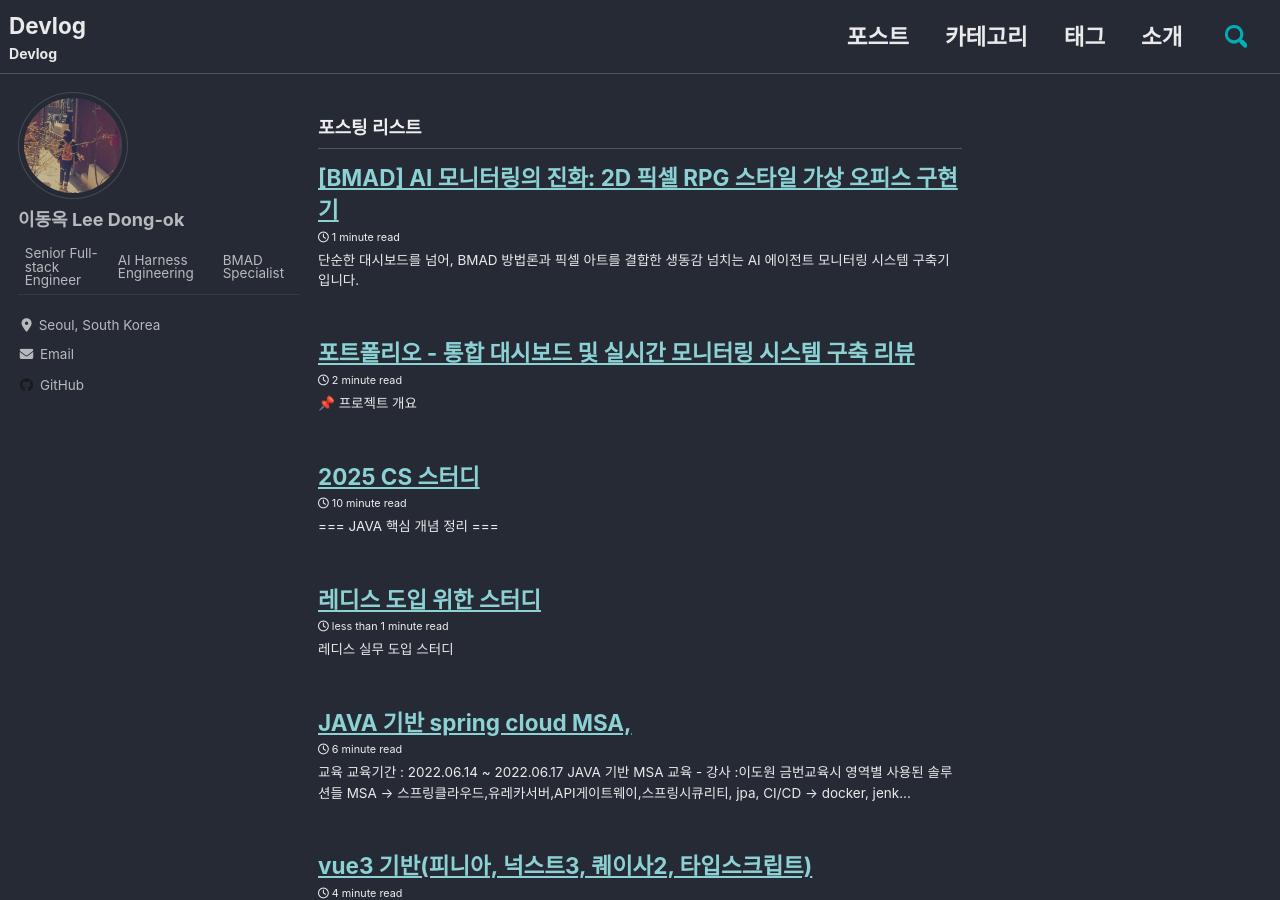
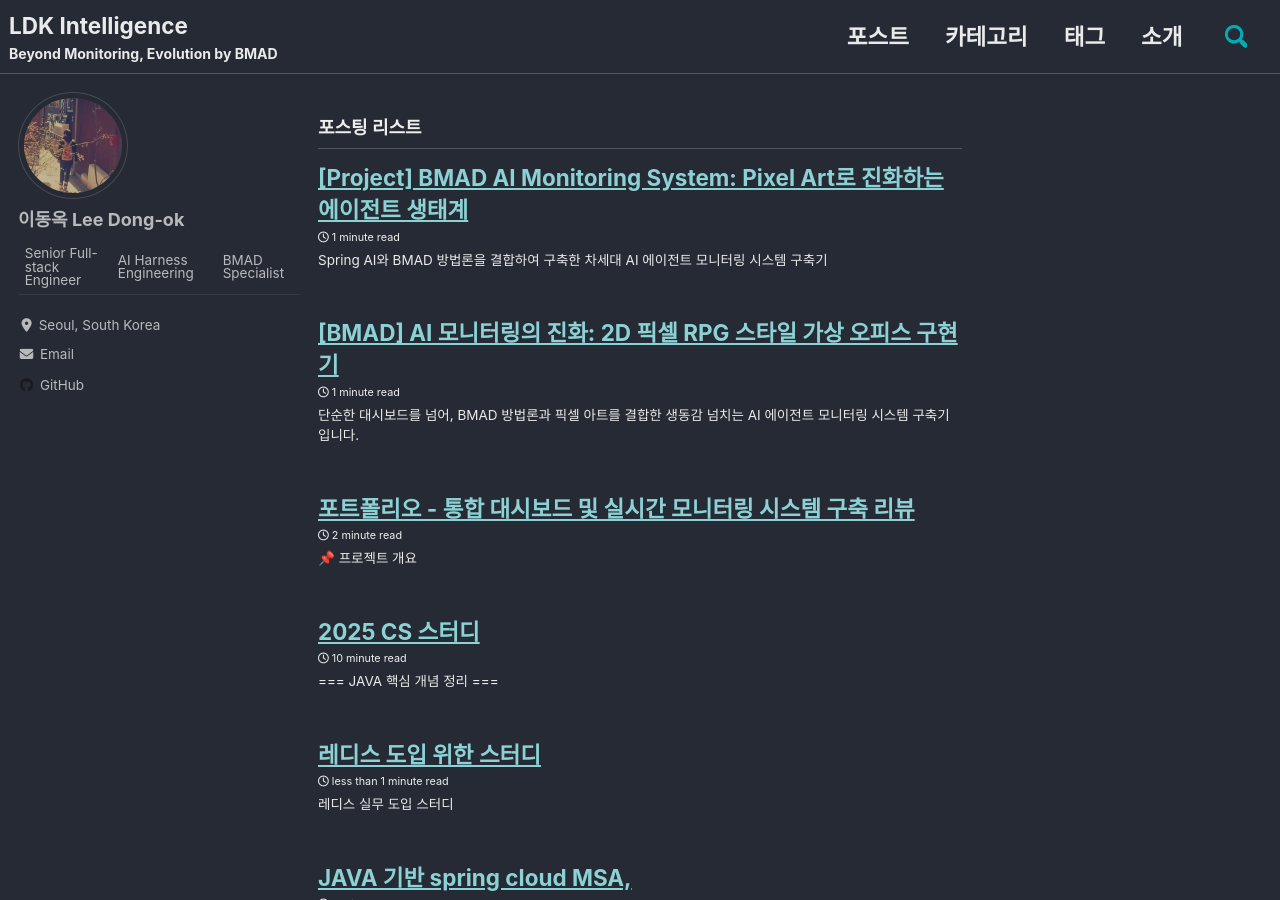
Before and after one commit to ldk-hub/ldk-hub.github.io, a Jekyll site: the page built from index.html, in a window 1280 px wide and 900 px high. Built offline with Jekyll 4.4.1, drawn with Linux system fonts in a browser that asks for light colours; cached includes are drawn as plain includes; nearby versions of some CDN libraries; a script that is not in the unit is left out; the list of posts is cut into pages by our own code; comment, search, counter and statistics services are not loaded; part of the change alters nothing that is shown; some of the changed text lies outside the part shown.

Commit message:
feat: Add BMAD AI Monitor project post and fix header redundancy

````diff
--- a/_config.yml
+++ b/_config.yml
@@ -6,7 +6,7 @@ minimal_mistakes_skin    : "dark" # "air", "aqua","default", "contrast", "neon",
 locale                   : "ko-KR"
 title                    : "LDK Intelligence"
 title_separator          : " | "
-subtitle                 : "Devlog"
+subtitle                 : "Beyond Monitoring, Evolution by BMAD"
 name                     : "LDK Intelligence"
 description              : "LDK Intelligence - AI & Engineering Devlog"
 url                      : "https://ldk-hub.github.io"        # the base hostname & protocol for your site e.g. "https://mmistakes.github.io"
@@ -14,7 +14,7 @@ baseurl                  : "" # the subpath of your site, e.g. "/blog"
 repository               : "ldk-hub/ldk-hub"
 teaser                   :  "/assets/images/desk.jpg" # path of fallback teaser image, e.g.
 logo                     :  # path of logo image to display in the masthead, e.g. "/assets/images/88x88.png"
-masthead_title           : "Devlog" # overrides the website title displayed in the masthead, use " " for no title
+masthead_title           : "LDK Intelligence" # overrides the website title displayed in the masthead, use " " for no title
 # breadcrumbs            : false # true, false (default)
 words_per_minute         : 200
 comments:
--- /dev/null
+++ b/_posts/2026-04-12-bmad-ai-monitor-system.md
@@ -0,0 +1,77 @@
+---
+title: "[Project] BMAD AI Monitoring System: Pixel Art로 진화하는 에이전트 생태계"
+excerpt: "Spring AI와 BMAD 방법론을 결합하여 구축한 차세대 AI 에이전트 모니터링 시스템 구축기"
+categories:
+  - Project
+  - AI
+tags:
+  - Spring AI
+  - BMAD
+  - React
+  - Pixel Art
+  - Monitoring
+last_modified_at: 2026-04-12T15:20:00+09:00
+header:
+  teaser: /assets/images/bmad-monitor-hero.png
+---
+
+![BMAD Monitor Hero](/assets/images/bmad-monitor-hero.png)
+
+## 🚀 프로젝트 개요: 왜 BMAD인가?
+
+최근 AI 에이전트의 자율성이 높아짐에 따라, 이들의 내부 상태와 행동을 '어떻게 관찰할 것인가'는 엔지니어링의 핵심 과제가 되었습니다. 단순한 로그 출력을 넘어, 에이전트의 사고 과정과 상호작용을 직관적으로 파악하기 위해 **BMAD (Breakthrough Method for Agile AI-Driven Development)** 방법론을 적용한 모니터링 시스템을 구축했습니다.
+
+### 핵심 목표
+1. **가시성 확보**: 텍스트 위주의 로그에서 벗어나 Pixel Art RPG 컨셉의 시각적 인터페이스 제공.
+2. **지능형 분석**: Spring AI와 벡터 DB를 활용하여 에이전트 활동의 의미론적 분석 수행.
+3. **BMAD 기반 설계**: AI-Native 개발 사이클을 통한 빠른 프로토타이핑 및 고품질 아키텍처 수립.
+
+---
+
+## 🛠 Tech Stack
+
+프로젝트의 안정성과 성능을 위해 현대적인 기술 스택을 엄격하게 선별했습니다.
+
+- **Backend**: Java 21, Spring Boot 3.4.x, Spring AI
+- **Database**: PostgreSQL (pgvector extension)
+- **Frontend**: React 18, Vite, TailwindCSS, TanStack Query
+- **Architecture**: BMAD-Native Hybrid Architecture
+
+---
+
+## 🎨 Pixel Art RPG: 모니터링을 넘어선 관찰의 즐거움
+
+기존 대시보드의 딱딱한 차트 대신, 가상 오피스 환경에서 에이전트들이 돌아다니며 작업을 수행하는 모습을 시나리오로 구성했습니다.
+
+- **Y-Sorting 렌더링**: 2D 공간 내에서 캐릭터와 사물 간의 깊이감을 제공하여 몰입도 향상.
+- **실시간 상태 시각화**: 에이전트가 생각 중인지, 작업을 수행 중인지, 혹은 휴식 중인지를 캐릭터 애니메이션과 말풍선으로 즉각 확인.
+- **Dynamic Sidebar**: 실시간 로그와 벡터 검색 결과를 동시에 제공하여 디버깅 편의성 극대화.
+
+---
+
+## 🧠 Spring AI & 벡터 데이터베이스의 활용
+
+단순한 데이터 저장소가 아닌, 에이전트의 지식 베이스(KB)로서의 역할을 위해 PostgreSQL의 **pgvector**를 적극 활용했습니다.
+
+```java
+// 예시: 시맨틱 검색을 통한 에이전트 맥락 파악
+public List<Document> searchContext(String query) {
+    return vectorStore.similaritySearch(
+        SearchRequest.query(query).withTopK(5)
+    );
+}
+```
+
+에이전트가 생성한 수많은 로그 중 의미 있는 패턴을 찾아내고, 이를 바탕으로 시스템의 이상 징후를 조기에 감지할 수 있는 지능형 알람 체계를 구축했습니다.
+
+---
+
+## 🏁 마치며
+
+BMAD 방법론을 통해 AI 중심의 개발 프로세스를 경험하며, 모니터링 시스템 역시 단순한 '도구'가 아닌 하나의 '생태계'로 진화할 수 있음을 확인했습니다. 앞으로 이 시스템은 자율 주행 에이전트들의 멀티 에이전트 오케스트레이션(MAO) 플랫폼으로 확장될 예정입니다.
+
+**Beyond Monitoring, Evolution by BMAD.**
+더 나은 혁신을 향한 여정은 계속됩니다.
+
+---
+*관련 코드와 상세 스펙은 [ldk-hub GitHub](https://github.com/ldk-hub)에서 확인하실 수 있습니다.*
````
Also changed, not shown: assets/images/bmad-monitor-hero.png (added).
